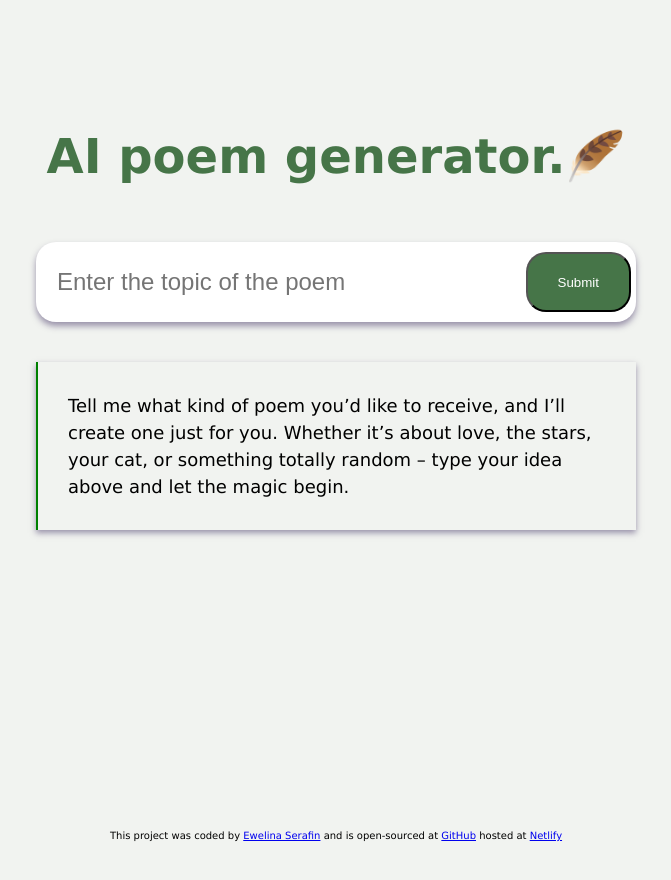
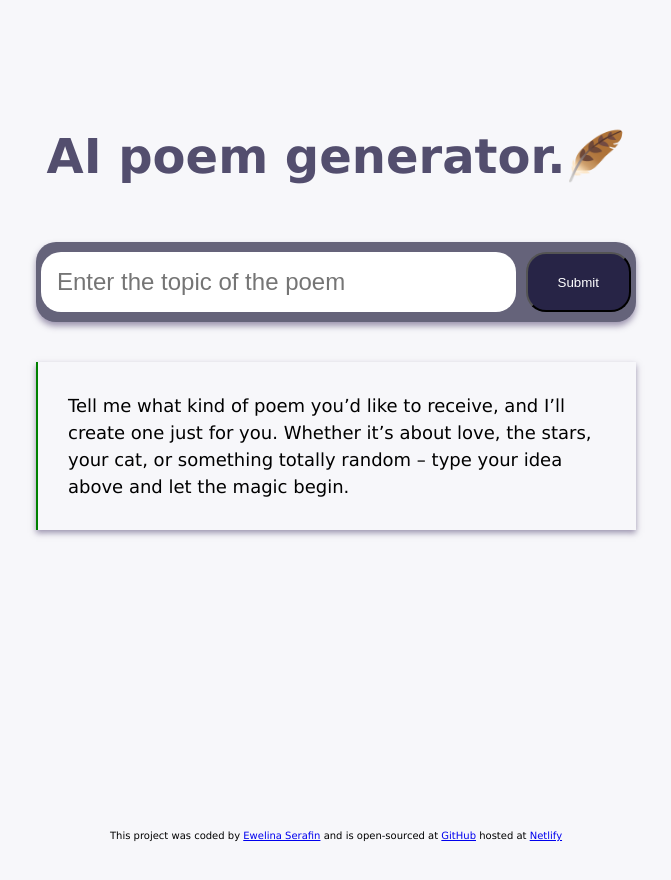
Before and after one commit to pewcia/poem-generator, a plain HTML site: page index.html in a window 1280 px wide. Shown: the whole page, without its empty margins (304-975 px from the left). Drawn offline with nearby package versions, Linux system fonts and the light colour scheme.

Commit message:
different colors

```diff
--- a/style.css
+++ b/style.css
@@ -1,5 +1,5 @@
 body {
-  background-color: rgb(241, 243, 240);
+  background-color: rgb(247, 247, 250);
   color: black;
   font-family: "Lucida Sans", "Lucida Sans Regular", "Lucida Grande",
     "Lucida Sans Unicode", Geneva, Verdana, sans-serif;
@@ -9,14 +9,14 @@ h1 {
   font-weight: 900;
   font-size: 48px;
   line-height: 1.5;
-  color: rgb(70, 117, 72);
+  color: rgb(83, 78, 110);
   text-align: center;
 }
 
 .container {
   margin: 120px auto;
   max-width: 600px;
-  background-color: rgb(241, 243, 240);
+  background-color: rgb(247, 247, 250);
 }
 
 header {
@@ -25,7 +25,7 @@ header {
 
 form {
   padding: 10px 5px;
-  background-color: white;
+  background-color: rgb(101, 99, 122);
   border-radius: 20px;
   display: flex;
   box-shadow: 0px 4px 6px 0px rgba(65,50,100,0.5)
@@ -42,7 +42,7 @@ form {
 
 .submitButton {
   margin-left: 10px;
-  background-color: rgb(70, 117, 72);
+  background-color: rgb(39, 36, 70);
   border-radius: 20px;
   padding: 15px 30px;
   color: white;
```
